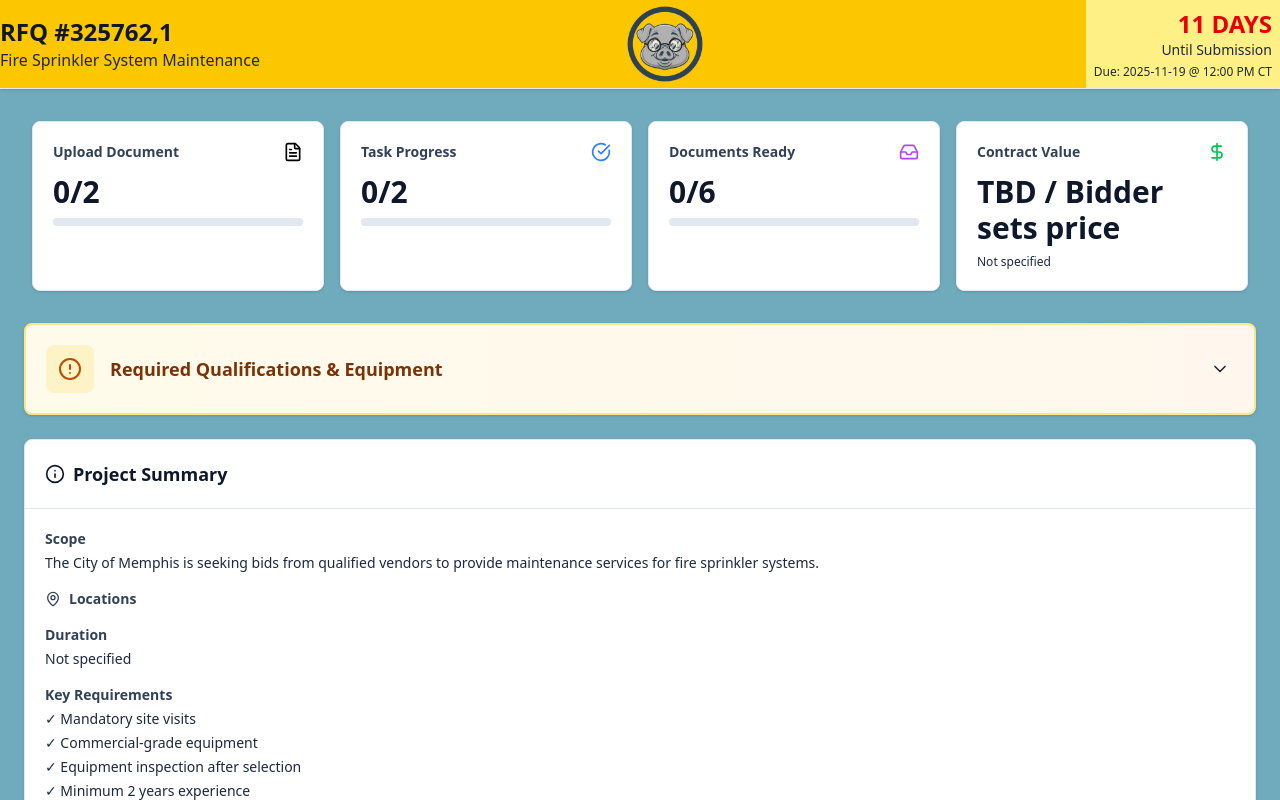
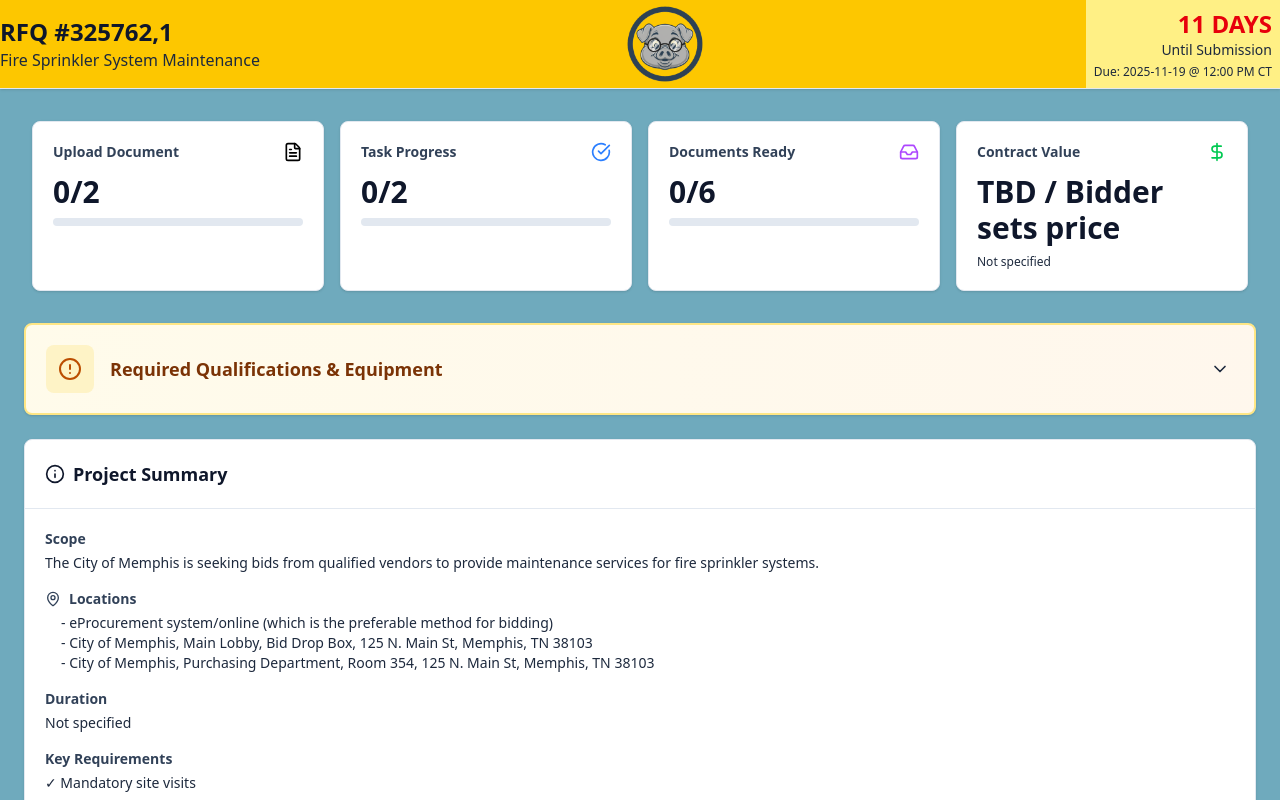
Before and after one commit to tremckinley/Memphis-BBQ, a React (Vite) app: page / in a window 1280 px wide. Both pictures are taken after a click on the button "Submit Proposal". Shown: the top 800 px of the page. Built offline with nearby package versions, Linux system fonts and the light colour scheme.

Commit message:
add favicon and locations

```diff
--- a/index.html
+++ b/index.html
@@ -2,7 +2,7 @@
 <html lang="en">
   <head>
     <meta charset="UTF-8" />
-    <link rel="icon" type="image/svg+xml" href="/vite.svg" />
+    <link rel="icon" type="image/x-icon" href="/favicon.ico">
     <meta name="viewport" content="width=device-width, initial-scale=1.0" />
     <title>memphis-bbq</title>
   </head>
--- a/src/RFPDashboard.tsx
+++ b/src/RFPDashboard.tsx
@@ -128,7 +128,7 @@ const RFPDashboard = () => {
                         </div>
                         </div>
                         <img
-                            src='../public/icon.png'
+                            src='/icon.png'
                             height={"80px"}
                             width={"80px"}
                             className='mr-4'
@@ -329,9 +329,14 @@ const RFPDashboard = () => {
                                         <MapPin className="w-4 h-4" />
                                         Locations
                                     </div>
-                                    <div className="text-slate-800 space-y-1">
+                                    {rfpData.keyAddresses && (
+                                        <ul>
+                                            {rfpData.keyAddresses.map((add, idx) => {
+                                                return <li className="text-slate-800 space-y-1 ml-4" key={idx}>{`- ${add.address}`}</li>
+                                            })}
+                                        </ul>
+                                    )}
 
-                                    </div>
                                 </div>
                                 <div>
                                     <div className="font-semibold text-slate-700 mb-1">Duration</div>
@@ -527,7 +532,7 @@ const RFPDashboard = () => {
                 <div className="max-w-7xl mx-auto px-6 py-4">
                     <div className="flex items-center justify-center">
                         <img
-                            src='../public/icon.png'
+                            src='/icon.png'
                             height={"80px"}
                             width={"80px"}
                             className='p-1'
```
Also changed, not shown: public/icon copy.png (added).
